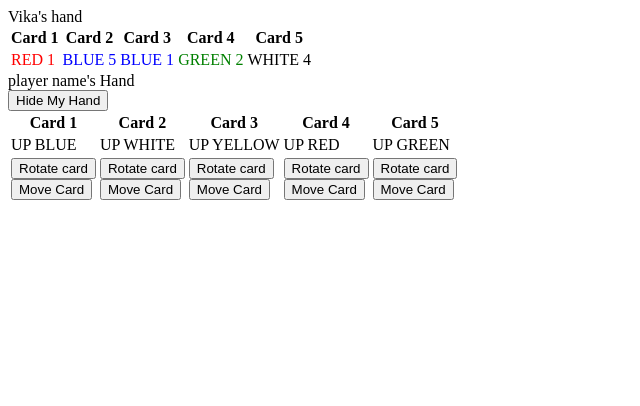
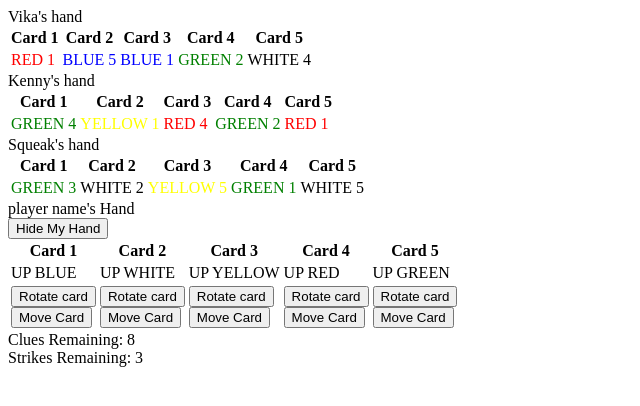
Before and after one commit to ChuckBTaylor/hanabi-frontend, an Angular app: page / in a window 1280 px wide. Shown: the top 406 px of the page, without its empty margins (0-640 px from the left). Built offline with nearby package versions, Linux system fonts and the light colour scheme.

Commit message:
Adding game info component

```diff
--- a/src/app/components/Table/game-info.component.html
+++ b/src/app/components/Table/game-info.component.html
@@ -0,0 +1,5 @@
+<div class='game-info'>
+  Clues Remaining: {{cluesRemaining}}
+  <br />
+  Strikes Remaining: {{strikesRemaining}}
+</div>
--- a/src/app/components/Table/table.component.html
+++ b/src/app/components/Table/table.component.html
@@ -10,4 +10,8 @@
   <div class='my-hand-holder'>
     <my-hand [myCards]='myHand'></my-hand>
   </div>
+  <div class='game-info-holder'>
+    <game-info [cluesRemaining]='cluesRemaining' [strikesRemaining]='strikesRemaining'>
+    </game-info>
+  </div>
 </div>
--- a/src/app/components/Table/table.component.ts
+++ b/src/app/components/Table/table.component.ts
@@ -19,18 +19,29 @@ export class TableComponent implements OnInit {
 
   playArea: PlayAreaComponent;
   discardedCards: ICard[] = [];
-  gameInfo: GameInfoComponent;
+  cluesRemaining: number;
+  strikesRemaining: number;
   myHand: ICard[];
   theirHands: ITheirHand[];
   deck: ICard[];
 
   ngOnInit(): void {
+    this.cluesRemaining = 8;
+    this.strikesRemaining = 3;
     this.deck = this.generateNewDeck(false);
     this.myHand = this.initializeHand(5);
     this.theirHands = [
       {
         theirCards: this.initializeHand(5),
         theirName: "Vika"
+      },
+      {
+        theirCards: this.initializeHand(5),
+        theirName: "Kenny"
+      },
+      {
+        theirCards: this.initializeHand(5),
+        theirName: "Squeak"
       }
     ]
   }
@@ -73,6 +84,4 @@ export class TableComponent implements OnInit {
     }
     return myNewHand;
   }
-
-
 }
--- /dev/null
+++ b/src/app/models/Table/game-info.model.ts
@@ -0,0 +1,4 @@
+export interface IGameInfo {
+  cluesRemaining: number;
+  strikesRemaining: number;
+}
```
Also changed, not shown: src/app/components/Table/game-info.component.ts (+5 -2 lines).
